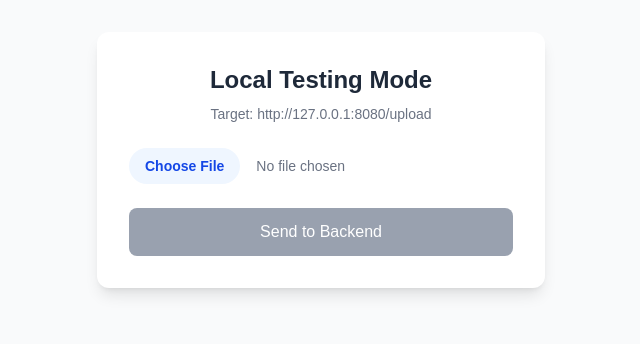
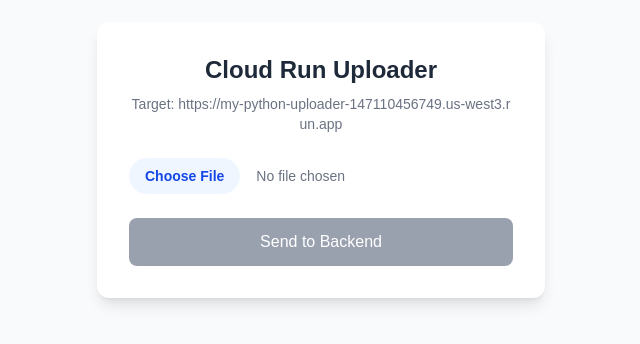
Before and after one commit to Vickyzyj/Imalody, a Next.js app in the folder frontend/: page / in a window 1280 px wide. Shown: the part 240-584 px from the top of the page, without its empty margins (319-959 px from the left). Built offline with nearby package versions, Linux system fonts and the light colour scheme.

Commit message:
updated backend url

```diff
--- a/frontend/app/page.tsx
+++ b/frontend/app/page.tsx
@@ -6,12 +6,12 @@ export default function Home() {
 
   // 1. Set this to TRUE when testing on your computer.
   // 2. Set this to FALSE when you deploy to Vercel.
-  const IS_LOCAL_DEV = true;
+  const IS_LOCAL_DEV = false;
 
   // When local, we use localhost:8080. When deployed, we use your Cloud Run URL.
   const API_URL = IS_LOCAL_DEV
     ? "http://127.0.0.1:8080/upload"
-    : "https://YOUR-CLOUD-RUN-SERVICE.run.app/upload";
+    : "https://my-python-uploader-147110456749.us-west3.run.app";
 
   // --- CONFIGURATION END ---
 
```
